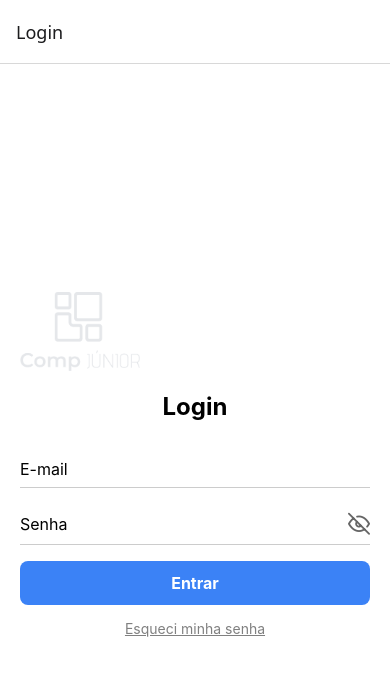
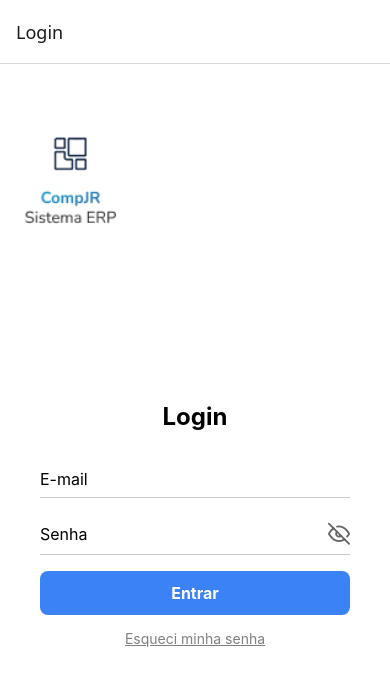
Before and after one commit to CaioBFM/zeus-projetocomp, a React Native app: screen /Login in a window 390 px wide. Shown: the top 686 px of the page. Built offline with nearby package versions, Linux system fonts and the light colour scheme.

Commit message:
adicionando container no topo com a logo ajustada

```diff
--- a/screens/Login/Login.styles.ts
+++ b/screens/Login/Login.styles.ts
@@ -2,20 +2,20 @@ import { StyleSheet } from 'react-native';
 
 export default StyleSheet.create({
   logo: {
-    width: 120,
-    height: 120,
+    width: 100,
+    height: 100,
     resizeMode: 'contain',
-    justifyContent: 'center',
+    justifyContent: 'flex-start',
+  },
+  topContainer: {
+    marginTop: 40,
+    alignItems: 'flex-start',
   },
   container: {
     flex: 1,
     justifyContent: 'center',
     padding: 20,
     backgroundColor: 'white'
-  },
-  inner: {
-    flex: 1,
-    justifyContent: 'center',
   },
   title: {
     fontSize: 24,
--- a/screens/Login/Login.tsx
+++ b/screens/Login/Login.tsx
@@ -38,11 +38,13 @@ export default function Login() {
       behavior={Platform.OS === 'ios' ? 'padding' : 'height'}
       keyboardVerticalOffset={Platform.OS === 'ios' ? 64 : 0}
     >
-      <View style={styles.inner}>
+      <View style={styles.topContainer}>
         <Image
-          source={require('../../assets/images/compLogo.png')}
+          source={require('../../assets/images/Logo.png')}
           style={styles.logo}
         />
+      </View>
+      <View style={styles.container}>
         <Text style={styles.title}>Login</Text>
 
         <Input
```
Also changed, not shown: assets/images/Logo.png (added).
